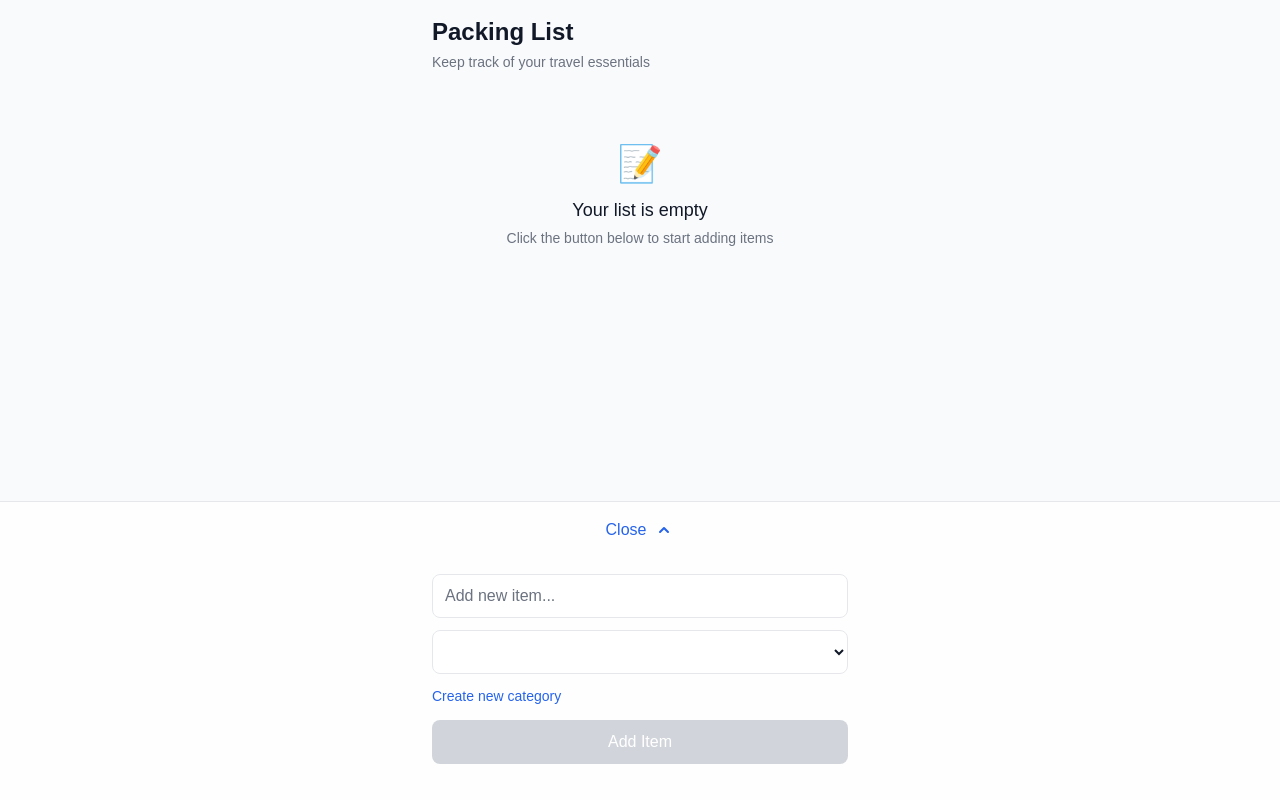
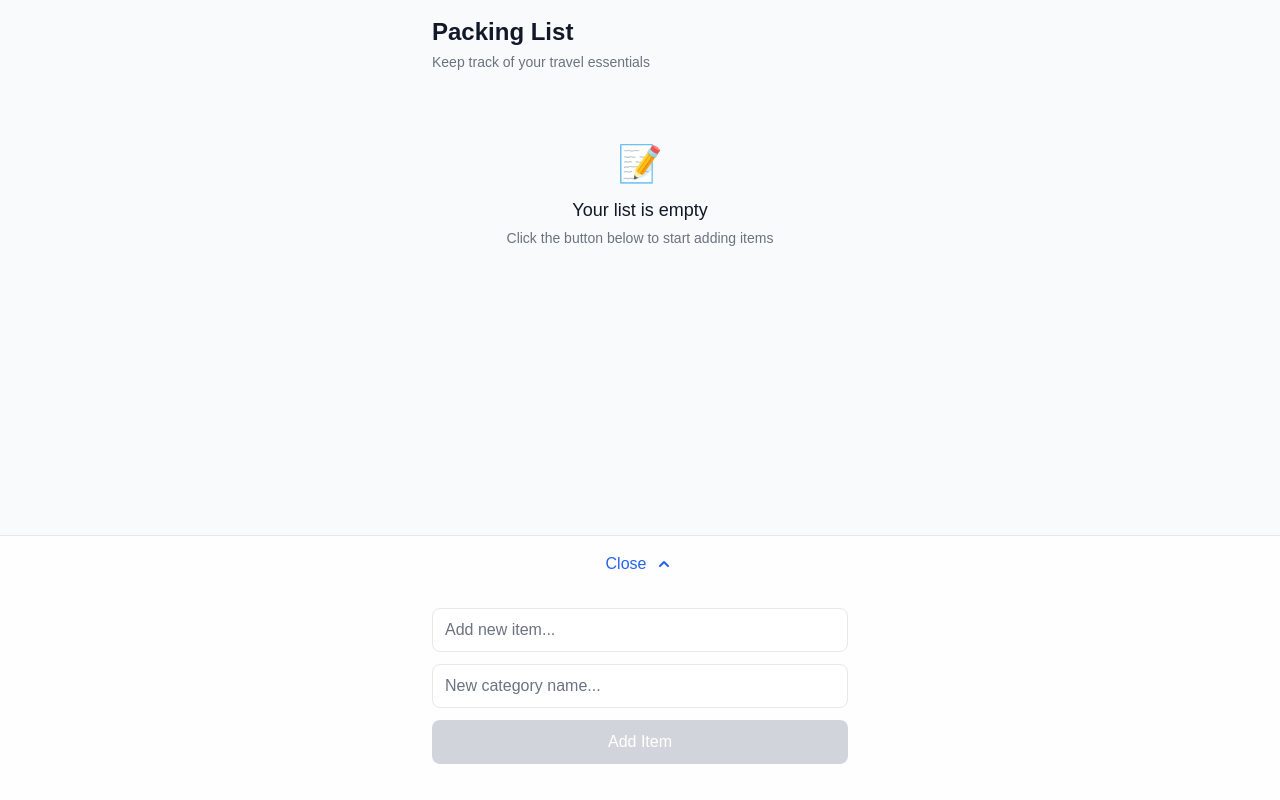
Before and after one commit to HugoLiconV/packing-list, a Next.js app: page / in a window 1280 px wide. Both pictures are taken after a click on the button "Add New Item". Built offline with nearby package versions, Linux system fonts and the light colour scheme.

Commit message:
improve UX when creating items from scratch

```diff
--- a/src/components/AddItemForm.tsx
+++ b/src/components/AddItemForm.tsx
@@ -1,4 +1,4 @@
-import { useState } from "react";
+import { useState, useRef, useEffect } from "react";
 import { PackingItem } from "../constants/items";
 
 interface AddItemFormProps {
@@ -10,10 +10,19 @@ export function AddItemForm({
   existingCategories,
   onAddItem
 }: AddItemFormProps) {
+  const noCategories = existingCategories.length === 0;
   const [name, setName] = useState("");
   const [category, setCategory] = useState(existingCategories[0] || "");
   const [newCategory, setNewCategory] = useState("");
-  const [isNewCategory, setIsNewCategory] = useState(false);
+  const [isNewCategory, setIsNewCategory] = useState(noCategories);
+  const newCategoryInputRef = useRef<HTMLInputElement>(null);
+
+  // Auto-focus when switching to new category input
+  useEffect(() => {
+    if (isNewCategory) {
+      newCategoryInputRef.current?.focus();
+    }
+  }, [isNewCategory]);
 
   const handleSubmit = (e: React.FormEvent) => {
     e.preventDefault();
@@ -54,6 +63,7 @@ export function AddItemForm({
         </select>
       ) : (
         <input
+          ref={newCategoryInputRef}
           type="text"
           value={newCategory}
           onChange={e => setNewCategory(e.target.value)}
@@ -62,6 +72,7 @@ export function AddItemForm({
         />
       )}
 
+      {existingCategories.length > 0 && (
         <button
           type="button"
           onClick={() => setIsNewCategory(!isNewCategory)}
@@ -69,7 +80,7 @@ export function AddItemForm({
         >
           {isNewCategory ? "Select existing category" : "Create new category"}
         </button>
-
+      )}
       <button
         type="submit"
         disabled={!name || (!category && !newCategory)}
```
Lines whose indentation alone changed are shown as unchanged.
